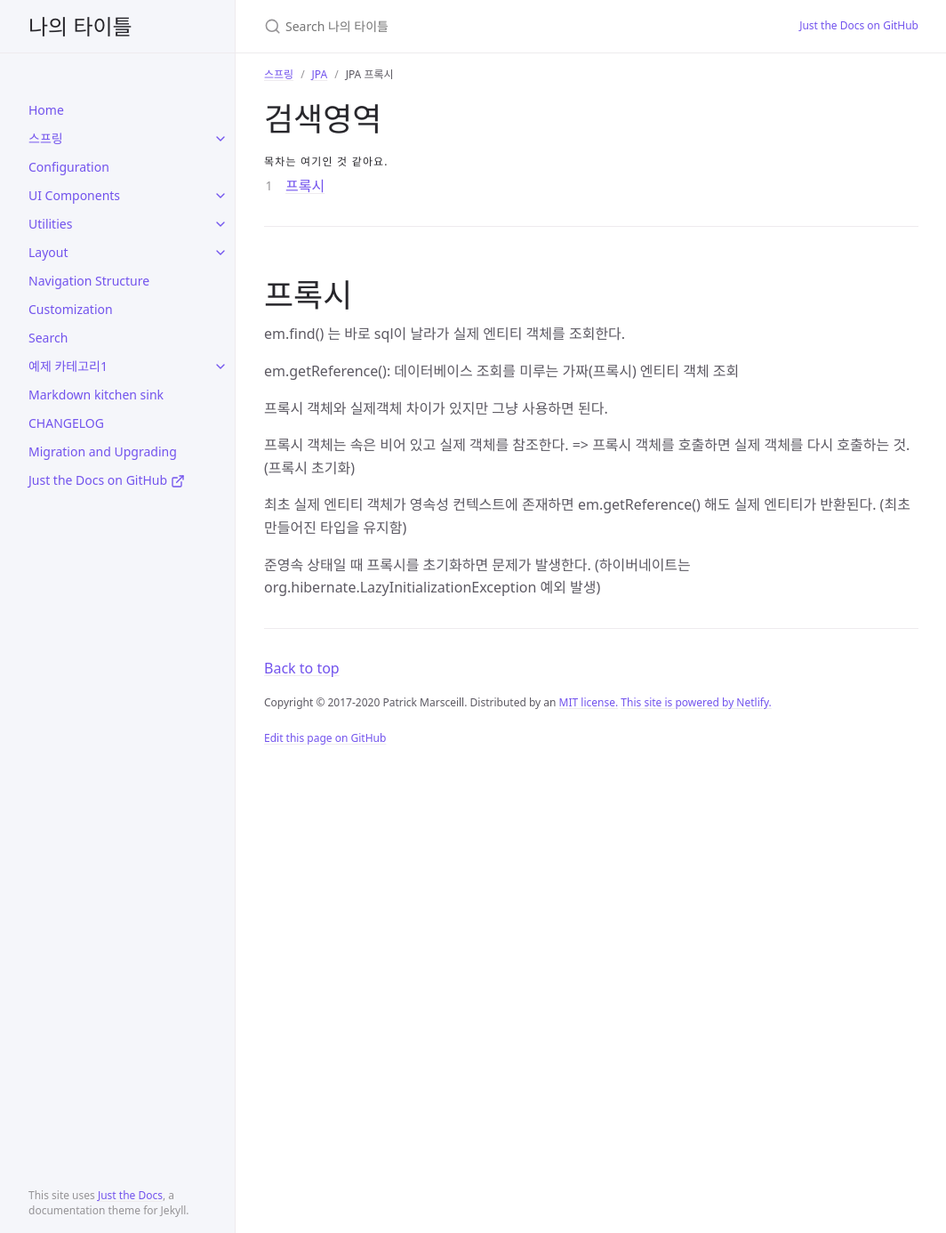
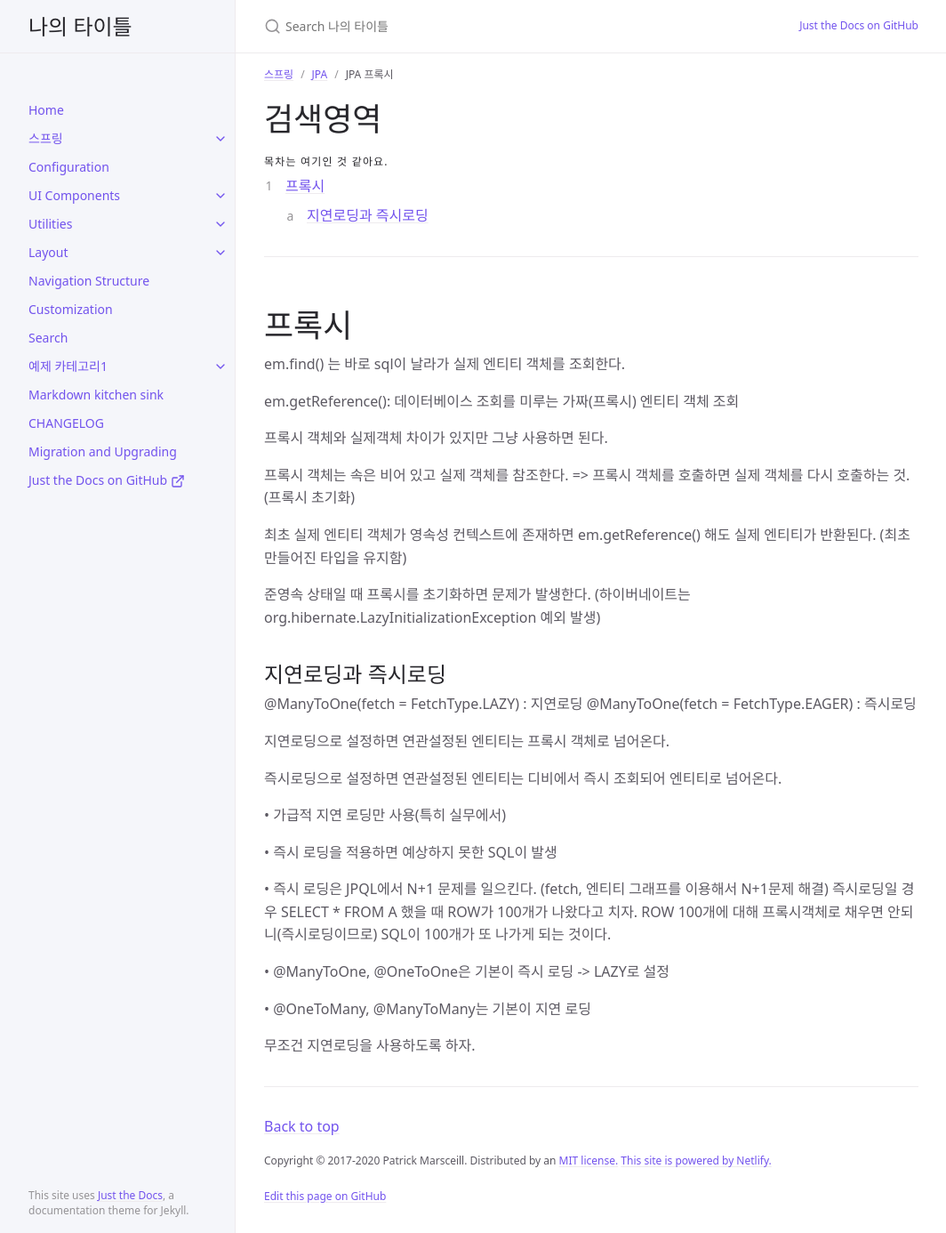
Before and after one commit to wlghks453/wlghks453.github.io, a Jekyll site: the page built from docs/spring/JPA-3.md, in a window 1280 px wide and 1386 px high. Shown: the whole window at 89% size, without its empty margins (107-1171 px from the left). Built offline with Jekyll 4.4.1, drawn with Linux system fonts in a browser that asks for light colours; cached includes are drawn as plain includes.

Commit message:
Update JPA-3.md

```diff
--- a/docs/spring/JPA-3.md
+++ b/docs/spring/JPA-3.md
@@ -31,3 +31,28 @@ em.getReference(): 데이터베이스 조회를 미루는 가짜(프록시) 엔
 최초 실제 엔티티 객체가 영속성 컨텍스트에 존재하면 em.getReference() 해도 실제 엔티티가 반환된다. (최초 만들어진 타입을 유지함)
 
 준영속 상태일 때 프록시를 초기화하면 문제가 발생한다. (하이버네이트는 org.hibernate.LazyInitializationException 예외 발생)
+
+## 지연로딩과 즉시로딩
+
+@ManyToOne(fetch = FetchType.LAZY) : 지연로딩
+@ManyToOne(fetch = FetchType.EAGER) : 즉시로딩
+
+
+지연로딩으로 설정하면 연관설정된 엔티티는 프록시 객체로 넘어온다.
+
+즉시로딩으로 설정하면 연관설정된 엔티티는 디비에서 즉시 조회되어 엔티티로 넘어온다.
+
+• 가급적 지연 로딩만 사용(특히 실무에서)
+
+• 즉시 로딩을 적용하면 예상하지 못한 SQL이 발생
+
+• 즉시 로딩은 JPQL에서 N+1 문제를 일으킨다. (fetch, 엔티티 그래프를 이용해서 N+1문제 해결)
+즉시로딩일 경우
+SELECT * FROM A 했을 때 ROW가 100개가 나왔다고 치자.
+ROW 100개에 대해 프록시객체로 채우면 안되니(즉시로딩이므로) SQL이 100개가 또 나가게 되는 것이다.
+
+• @ManyToOne, @OneToOne은 기본이 즉시 로딩 -> LAZY로 설정
+
+• @OneToMany, @ManyToMany는 기본이 지연 로딩
+
+무조건 지연로딩을 사용하도록 하자.
```
